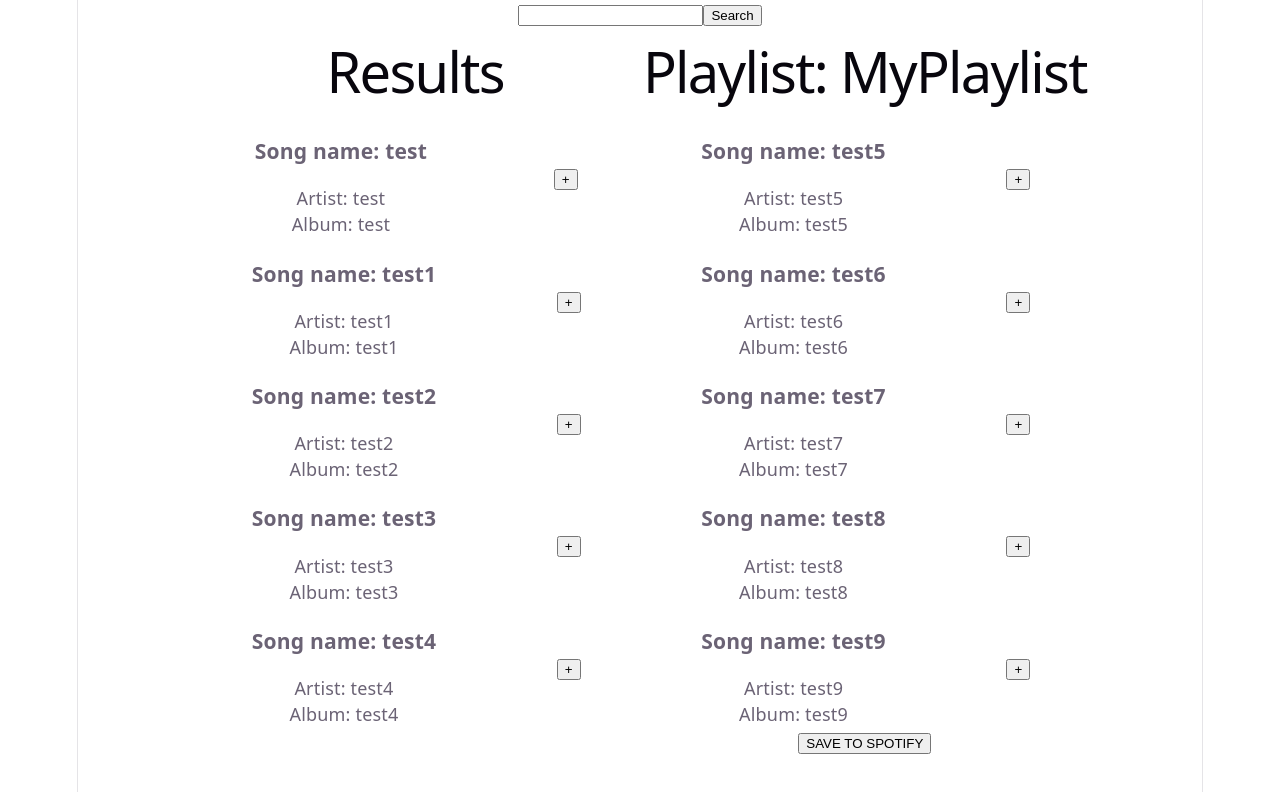
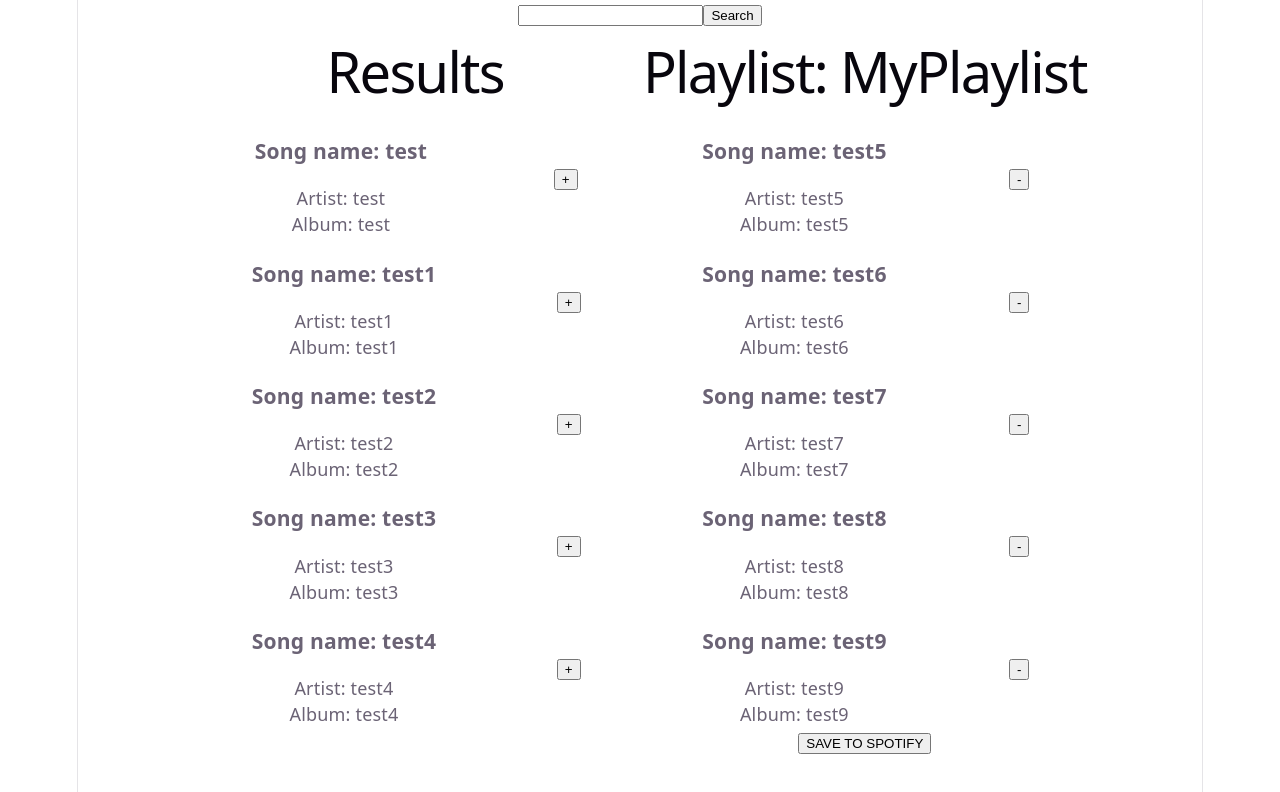
Before and after one commit to DenissSablinskis/Jamming, a React (Vite) app: page / in a window 1280 px wide. Shown: the top 792 px of the page. Built offline with nearby package versions, Linux system fonts and the light colour scheme.

Commit message:
feat: implement removing songs from a custom playlist

```diff
--- a/src/App/App.jsx
+++ b/src/App/App.jsx
@@ -79,12 +79,17 @@ function App() {
         setPlaylistTracks(prev => [...prev, track]);
     }
 
+    function removeButtonHandler(track) {
+        setPlaylistTracks(prev => prev.filter(playlistTrack => playlistTrack.id !== track.id));
+        }
+
+
     return (
         <>
         <SearchBar />
         <div className={styles.songs}>
             <SearchResults tracks={tracks} addButtonHandler={addButtonHandler}/>
-            <Playlist name={playlistName} tracks={playlistTracks} />
+            <Playlist name={playlistName} tracks={playlistTracks} removeButtonHandler={removeButtonHandler}/>
         </div>
         </>
     )
--- a/src/Playlist/Playlist.jsx
+++ b/src/Playlist/Playlist.jsx
@@ -1,11 +1,11 @@
 import Tracklist from "../Tracklist/Tracklist";
 import styles from './Playlist.module.css';
 
-function Playlist({name, tracks}) {
+function Playlist({name, tracks, removeButtonHandler}) {
     return (
         <div className={styles.songs}>
             <h1>Playlist: {name}</h1>
-            <Tracklist tracks={tracks} />
+            <Tracklist tracks={tracks} isPlaylist removeButtonHandler={removeButtonHandler}/>
             <button>SAVE TO SPOTIFY</button>
         </div>
     )
--- a/src/SearchResults/SearchResults.jsx
+++ b/src/SearchResults/SearchResults.jsx
@@ -7,7 +7,7 @@ function SearchResults({tracks, addButtonHandler}) {
     return (
         <div className={styles.songs}>
             <h1>Results</h1>
-            <Tracklist tracks={tracks} addButtonHandler={addButtonHandler}/>
+            <Tracklist tracks={tracks} addButtonHandler={addButtonHandler} />
         </div>
     )
 }
--- a/src/Track/Track.jsx
+++ b/src/Track/Track.jsx
@@ -1,6 +1,6 @@
 import styles from './Track.module.css'
 
-function Track({track, addButtonHandler}) {
+function Track({track, addButtonHandler, isPlaylist, removeButtonHandler}) {
     return (
         <div className={styles.tracks}>
             <div>
@@ -9,7 +9,11 @@ function Track({track, addButtonHandler}) {
                 <p>Album: {track.album}</p>
             </div>
             <div>
-                <button onClick={() => addButtonHandler(track)}>+</button>
+                {isPlaylist ? (
+                    <button onClick={() => removeButtonHandler(track)}>-</button>
+                ) : (
+                    <button onClick={() => addButtonHandler(track)}>+</button>
+                )}
             </div>
         </div>
     )
--- a/src/Tracklist/Tracklist.jsx
+++ b/src/Tracklist/Tracklist.jsx
@@ -1,9 +1,9 @@
 import styles from './Tracklist.module.css';
 import Track from '../Track/Track';
 
-function Tracklist({tracks, addButtonHandler}) {
+function Tracklist({tracks, addButtonHandler, isPlaylist, removeButtonHandler}) {
    return (
-        tracks.map(track => <Track key={track.id} track={track} addButtonHandler={addButtonHandler} />)
+        tracks.map(track => <Track key={track.id} track={track} addButtonHandler={addButtonHandler} isPlaylist={isPlaylist} removeButtonHandler={removeButtonHandler}/>)
    )
 }
 
```
